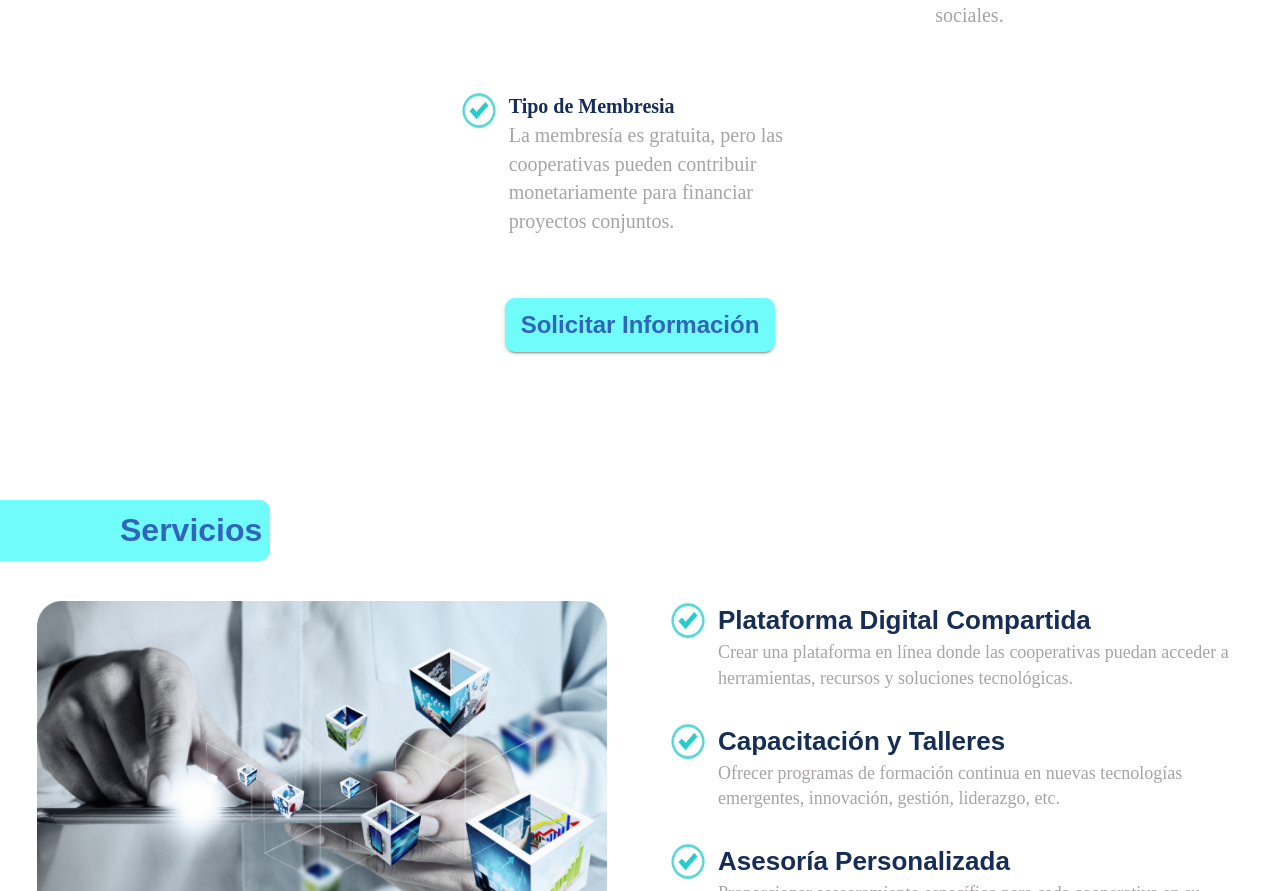
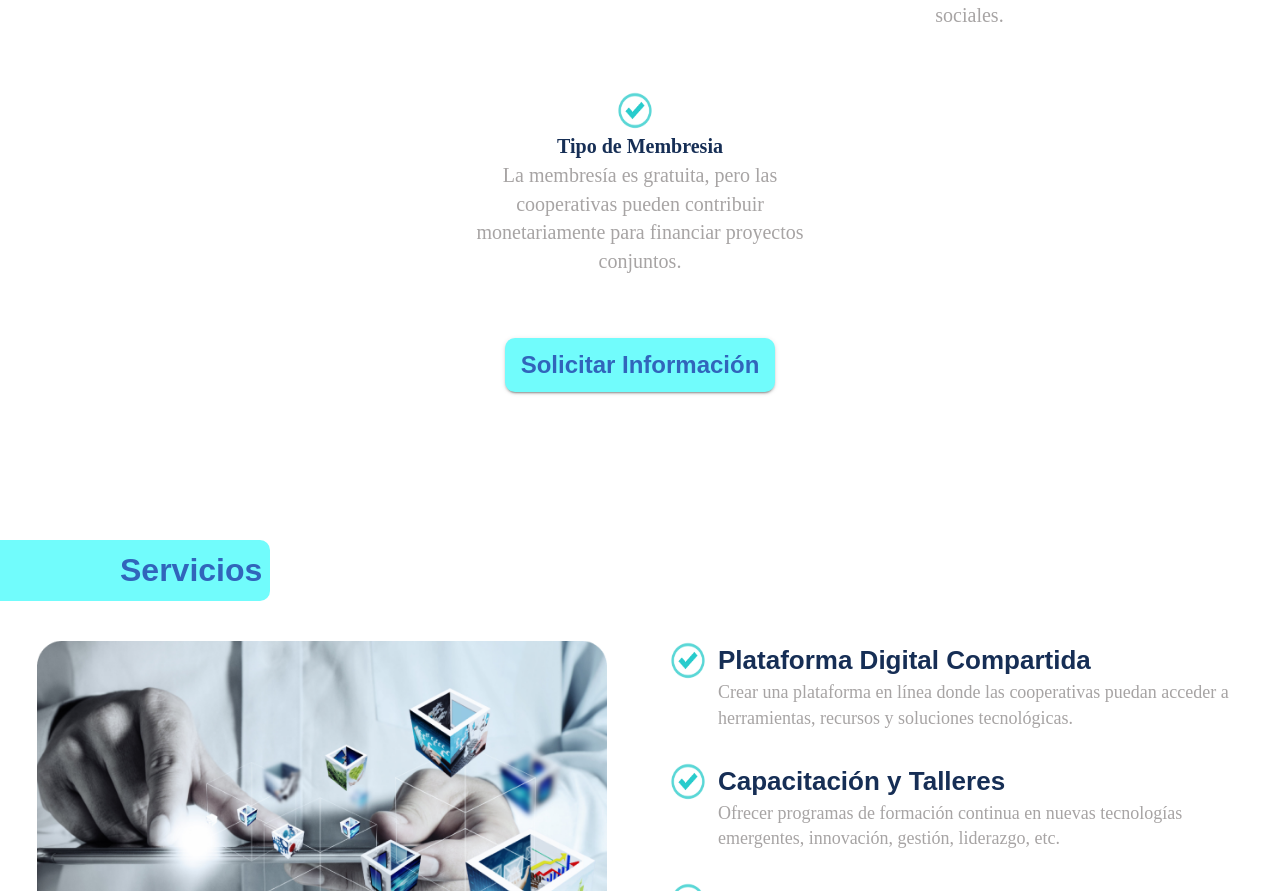
Before and after one commit to ccxnu/borrador-innova, a React (Vite) app: page / in a window 1280 px wide. Shown: the part 3833-4724 px from the top of the page. Built offline with nearby package versions, Linux system fonts and the light colour scheme; a web font is replaced by a local one.

Commit message:
Finalizado

```diff
--- a/src/components/MainContent/Conditions.jsx
+++ b/src/components/MainContent/Conditions.jsx
@@ -66,7 +66,26 @@ const Conditions = () => {
             />
           </Grid>
 
-          <Grid item xs={12} md={4} p={4}>
+          <Grid item xs={12} md={4} p={4}
+          sx={{
+            ".MuiBox-root":{
+              flexDirection:{
+                xs:"row",
+                md: "column",
+              },
+
+              alignItems:{
+                xs:"flex-start",
+                md: "center",
+              }
+            },
+            ".MuiTypography-root":{
+              textAlign:{
+                xs:"left",
+                md: "center",
+              }
+            }
+          }}>
             <ItemListaVariante
               title="Tipo de Membresia"
               descripcion="La membresía es gratuita, pero las cooperativas pueden contribuir monetariamente para financiar proyectos conjuntos."
```
